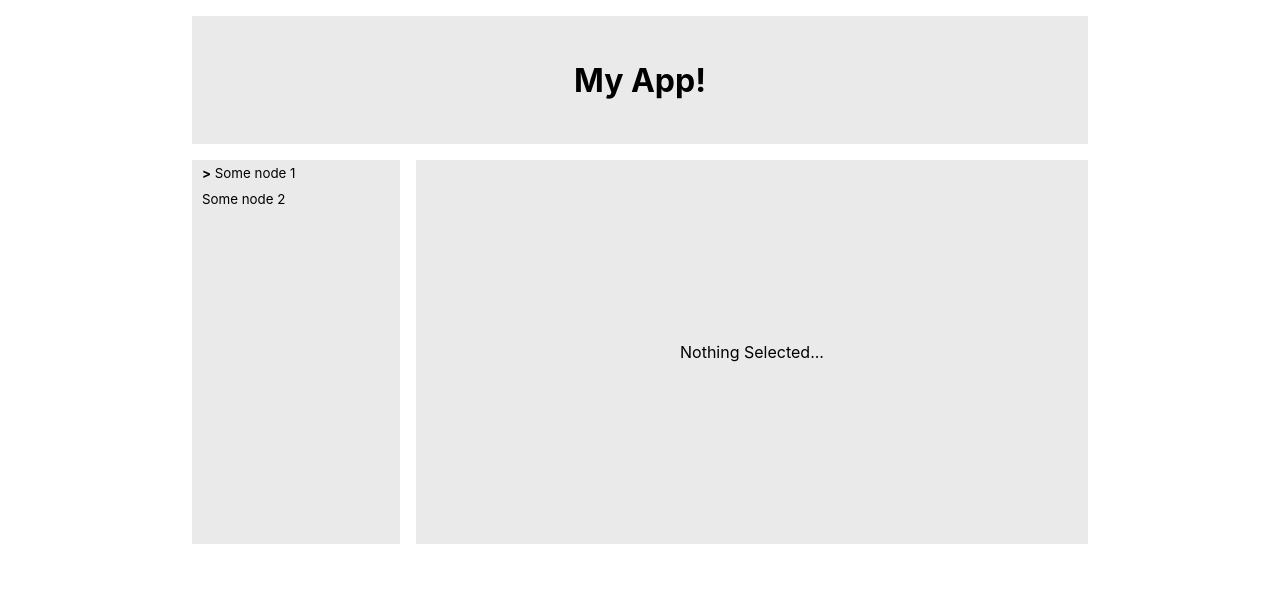
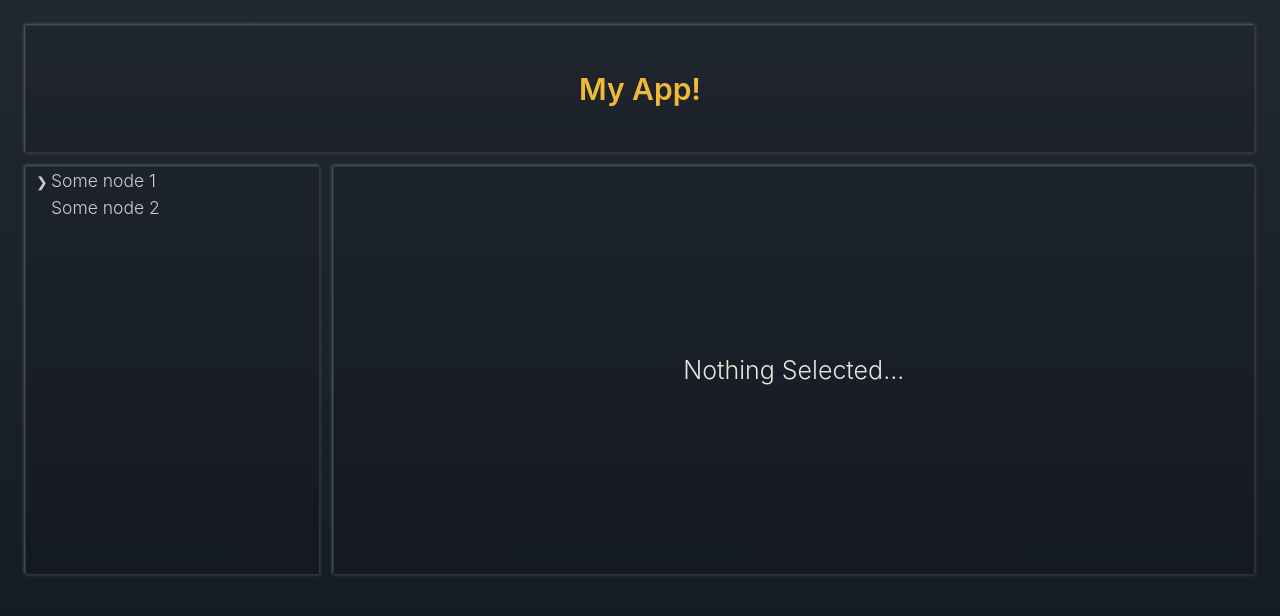
Before and after one commit to MunchyYDL/laughing-parakeet, a React (Create React App) app: page / in a window 1280 px wide. Shown: the top 616 px of the page. Built offline with nearby package versions, Linux system fonts and the light colour scheme.

Commit message:
Some cleanup and styling

```diff
--- a/src/App.css
+++ b/src/App.css
@@ -1,14 +1,33 @@
 /* Grid-system */
 
 :root {
-  --header-height: 10vw;
+  --header-height: clamp(10vw, 1vw, 5vw);
+  --highlight: #efbb35;
 }
+
+body {
+  margin: 0 auto;
+  height: 100vh;
+  max-width: 56em;
+  background: linear-gradient(#222831, #111821);
+  color: #e6e7dd;
+}
+
 
 .App {
   display: grid;
   grid-template-columns: repeat(4, 1fr);
-  grid-template-rows: var(--header-height) 30vw;
-  grid-gap: 1em;
+  grid-template-rows: var(--header-height) 32vw;
+  grid-gap: .5em;
+  padding: 1em;
+}
+
+h1 {
+  color: var(--highlight);
+  font-size: 30px;
+  font-weight: 600;
+  padding: 0;
+  margin: 0;
 }
 
 header,
@@ -26,23 +45,39 @@ aside {
 
 @media (max-width: 700px) {
 
+  .App {
+    grid-template-rows: var(--header-height) 30vw 30vw;
+  }
+
   main,
   aside {
     grid-column: 1 / span 5;
   }
 }
 
-body {
-  margin: 0 auto;
-  max-width: 56em;
-  padding: 1em 0;
-}
 
 header,
 main,
 aside {
-  background: #eaeaea;
+  background: linear-gradient(rgba(0,0,0,0.05), rgba(0,0,0,0.1));
   display: flex;
+  border-radius: 2px;
+  border: 1px solid #333;
+  box-shadow: rgba(200, 255, 0, 0.1) 1px 1px 3px, rgba(158, 190, 202, 0.404) -1px -1px 3px;
+  overflow: hidden auto;
+}
+
+/* Quick & Dirty styled scrollbar... */
+aside::-webkit-scrollbar {
+  width: .2em;
+}
+aside::-webkit-scrollbar-track {
+    box-shadow: inset 0 0 6px rgba(0,0,0,0.3);
+}
+
+aside::-webkit-scrollbar-thumb {
+  background-color: darkgrey;
+  outline: 1px solid slategrey;
 }
 
 header,
--- a/src/App.tsx
+++ b/src/App.tsx
@@ -1,6 +1,5 @@
 import "./App.css";
 import Menu from "./components/Menu/Menu";
-// import LearnReact from "./components/LearnReact/LearnReact";
 
 function App() {
   return (
@@ -13,7 +12,6 @@ function App() {
       </aside>
       <main >
         Nothing Selected...
-        {/* <LearnReact /> */}
       </main>
     </div>
   );
--- a/src/components/Menu/Menu.module.css
+++ b/src/components/Menu/Menu.module.css
@@ -1,27 +1,29 @@
 .menu {
-  width: max-content;
+  width: 100%;
   user-select: none;
-  font-size: large;
+  font-size: .7em;
   cursor: pointer;
-  overflow-y: auto;
+  color: #cecece;
 }
 
 .menu i {
+  font-size: .8em;
   font-style: normal;
-  font-weight: bolder;
+  position: absolute;
+  top: 6px;
+  left: 10px;
 }
 
 .menu ul {
-  font-size: 10pt;
   margin: 0;
   padding: 0;
   list-style: none;
+  width: 100%;
 }
 
 .menu ul > ul {
   display: none;
-  margin-left: 15px;
-  padding-left: 10px;
+  padding-left: 15px;
 }
 
 .menu ul.expanded {
@@ -29,15 +31,24 @@
 }
 
 .menu li {
-  padding: 5px 10px;
-  /* background: linear-gradient(#858484, #4f4f50); */
+  position: relative;
+  padding: 3px 10px;
+  width: 100%;
 }
 
-.menu li.leaf {
-  padding-left: 10px;
+.menu span:hover {
+  color: rgb(252, 236, 95);
+  color: var(--highlight);
+  transition: color 300ms ease-out;
 }
 
-.menu li:hover {
-  color: yellow;
-  transition: color 200ms ease-out;
+.menu li span.selected {
+  color: palegreen;
 }
+
+.menu li span {
+  position: relative;
+  left: 15px;
+  white-space: nowrap;
+  text-overflow: ellipsis;
+}
--- a/src/components/Menu/Menu.tsx
+++ b/src/components/Menu/Menu.tsx
@@ -1,20 +1,22 @@
-import { FC, useState } from "react";
+import { useState } from "react";
 
 import data from "./data.json";
 import styles from "./Menu.module.css";
 
 interface MenuNode {
-  name: string;
-  children?: Array<MenuNode>;
+  name: String
+  children?: Array<MenuNode>
 }
 
 const Menu = () => {
+  const [selected, setSelected] = useState('');
+
   return (
     <>
       <div className={styles.menu}>
         <ul>
           {data.map((item, index) => (
-            <MenuItem key={index} node={item} />
+            <MenuItem key={index} node={item} selectedNode={selected} selectNode={setSelected} />
           ))}
         </ul>
       </div>
@@ -23,39 +25,43 @@ const Menu = () => {
 };
 
 interface MenuItemProps {
-  node: MenuNode;
+  node: MenuNode
+  selectedNode: String
+  selectNode: any
 }
 
-const MenuItem: FC<MenuItemProps> = ({ node }) => {
+const MenuItem = ({ node, selectedNode, selectNode }: MenuItemProps) => {
   const [expanded, setExpanded] = useState(false);
 
   let hasChildren = node.children !== undefined;
 
   let children = node.children
-    ? node.children.map((item, index) => <MenuItem key={index} node={item} />)
+    ? node.children.map((item, index) => <MenuItem key={index} node={item} selectedNode={selectedNode} selectNode={selectNode} />)
     : null;
-
-  let arrow = hasChildren && expanded ? <i>&or;</i> : <i>&gt;</i>;
 
   const clickHandler = () => {
     console.log(node.name);
+    selectNode(node.name);
+  }
+
+  const toggleExpand = () => {
     if (hasChildren) {
       setExpanded(!expanded);
     }
   }
 
+  // MenuItem parts
+  let arrowState = expanded ? <>&#x276e;</> : <>&#x276f;</>;
+  let arrow = hasChildren ? <i onClick={toggleExpand}>{arrowState}</i> : null;
+  let subMenu = hasChildren ? <ul className={expanded ? styles.expanded : undefined}>{children}</ul> : null;
+
   return (
     <>
-      {hasChildren ? (
-        <>
-          <li className={styles.parent} onClick={clickHandler}>
-            {arrow} {node.name}
-          </li>
-          <ul className={expanded ? styles.expanded : undefined}>{children}</ul>
-        </>
-      ) : (
-        <li className={styles.leaf} onClick={clickHandler}>{node.name}</li>
-      )}
+      <li>
+        {arrow}
+        <span className={selectedNode === node.name ? styles.selected : ''} onClick={clickHandler}>{node.name}</span>
+      </li>
+      {subMenu}
     </>
   );
 };
--- a/src/index.css
+++ b/src/index.css
@@ -4,11 +4,14 @@
 
 body {
   margin: 0;
+  padding: 0;
   font-family: -apple-system, BlinkMacSystemFont, "Segoe UI", "Roboto", "Oxygen",
     "Ubuntu", "Cantarell", "Fira Sans", "Droid Sans", "Helvetica Neue",
     sans-serif;
   -webkit-font-smoothing: antialiased;
   -moz-osx-font-smoothing: grayscale;
+  font-size: 25px;
+  font-weight: 300;
 }
 
 code {
```
